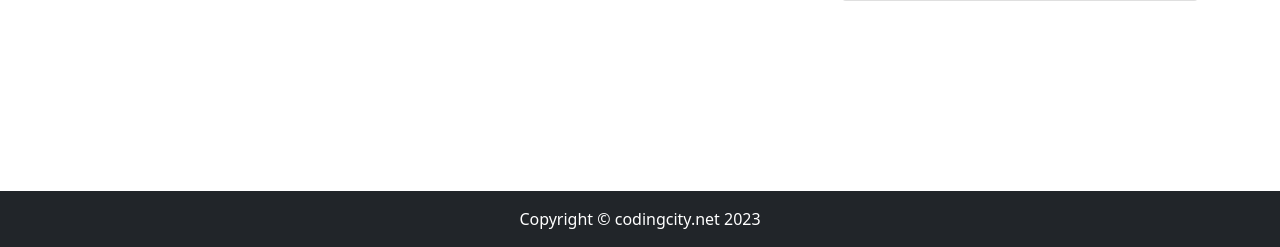
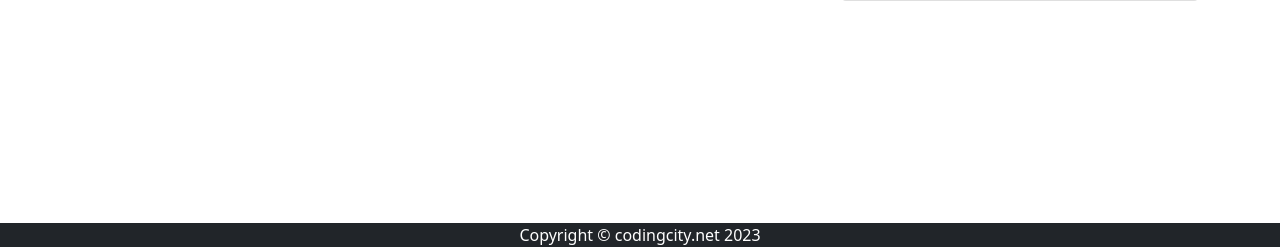
Before and after one commit to codingcity/codingcitynet, a Django app: page /blog/ in a window 1280 px wide. Shown: the part 553-800 px from the top of the page. Run offline with Django 4.2, Linux system fonts and the light colour scheme; data that the repository does not hold is empty; some libraries are stand-ins or nearby versions.

Commit message:
marginsettings

```diff
--- a/static/blog-post.css
+++ b/static/blog-post.css
@@ -1,3 +1,4 @@
 body {
     padding-top: 75px
+
 }
--- a/templates/footer.html
+++ b/templates/footer.html
@@ -1,5 +1,5 @@
         <!-- Footer-->
-        <footer class="py-3 bg-dark fixed-bottom">
+        <footer class="pt-0 bg-dark fixed-bottom">
             <div class="container">
                 <p class="m-0 text-center text-white">
                     Copyright &copy; codingcity.net 2023
```
